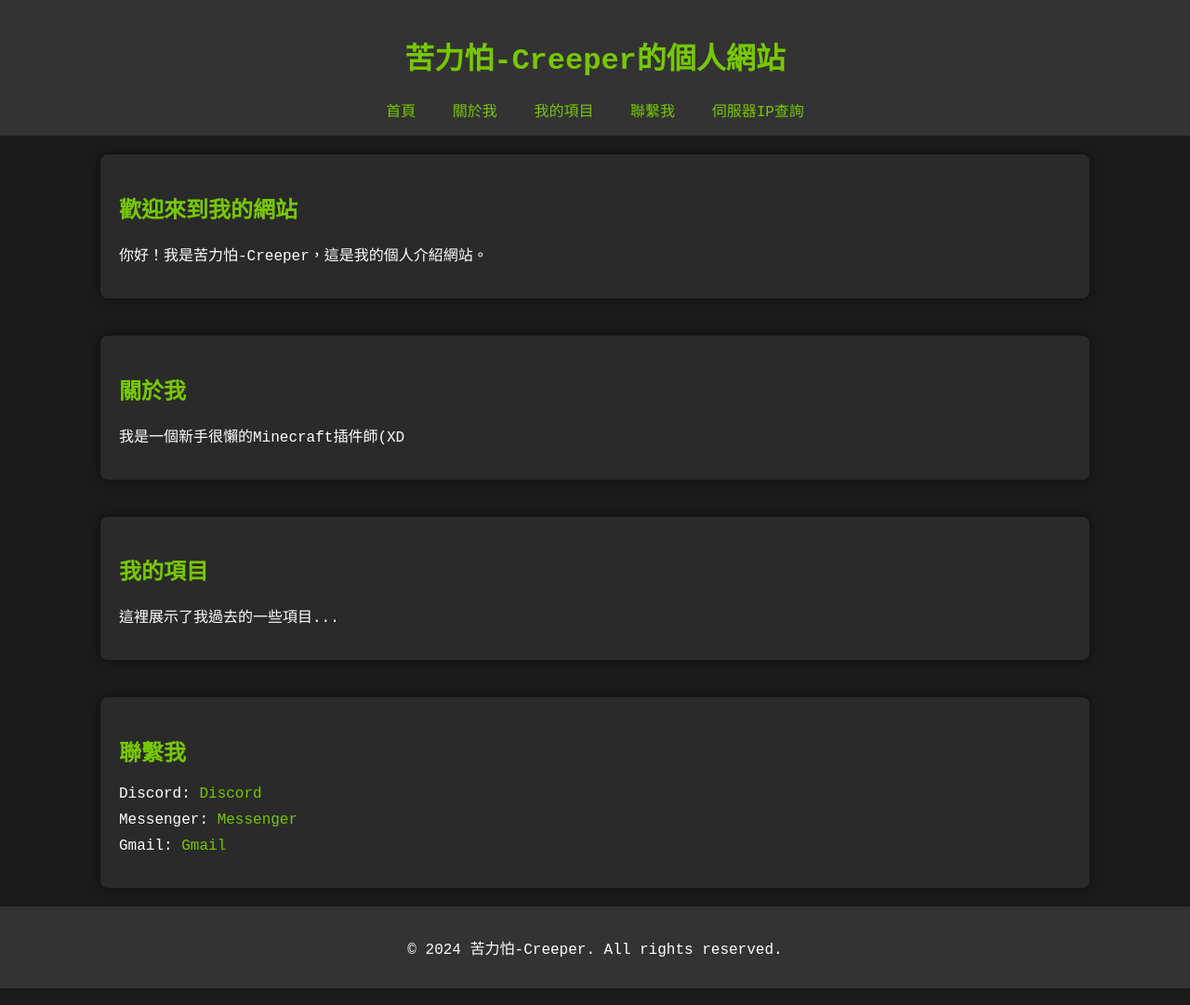
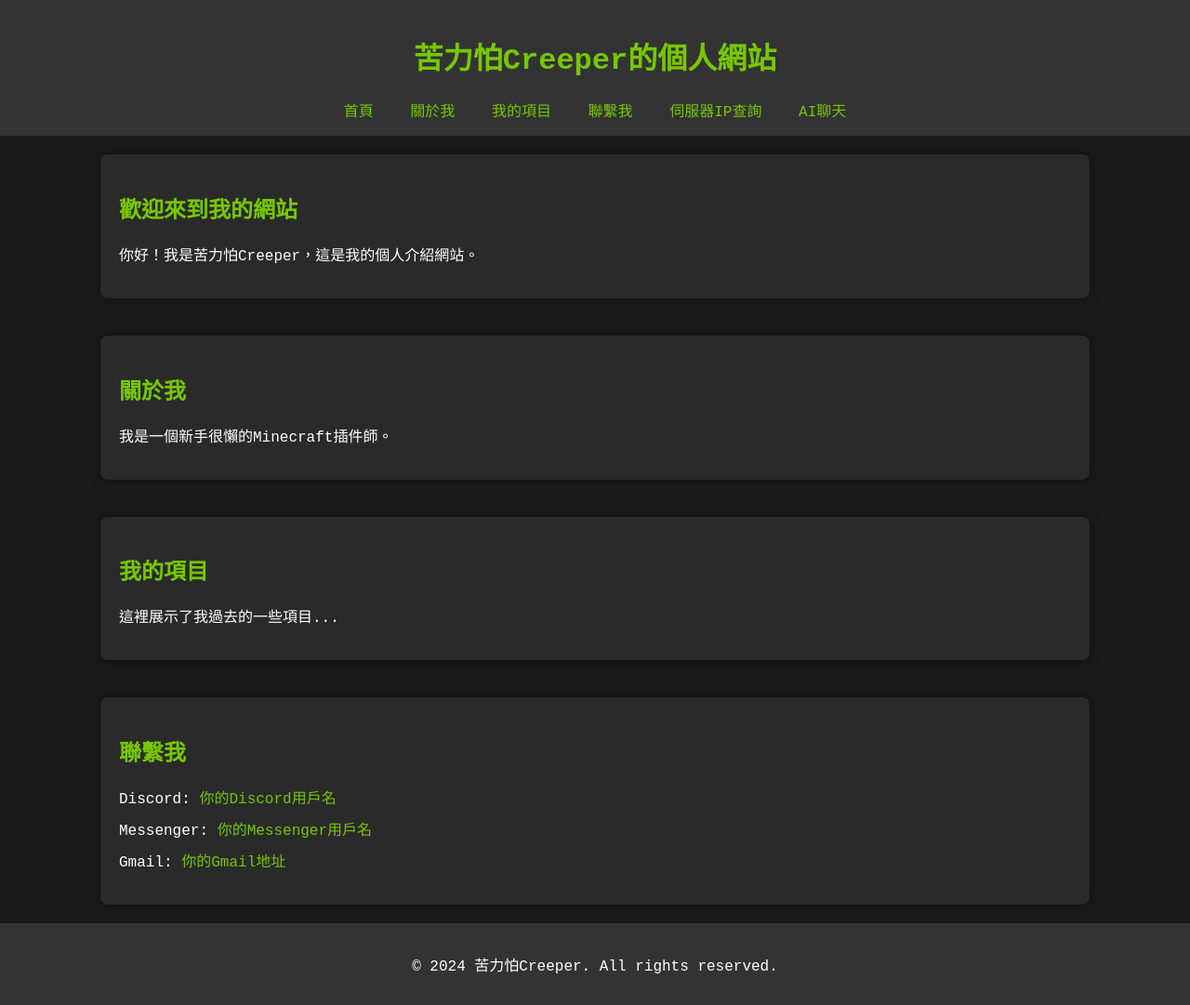
Before and after one commit to QWERTY202310/Creeper, a plain HTML site: page index.html in a window 1280 px wide. Shown: the whole page at 93% size. Drawn offline with Linux system fonts and the light colour scheme.

Commit message:
Update index.html

```diff
--- a/index.html
+++ b/index.html
@@ -3,7 +3,7 @@
 <head>
     <meta charset="UTF-8">
     <meta name="viewport" content="width=device-width, initial-scale=1.0">
-    <title>苦力怕-Creeper的個人網站</title>
+    <title>苦力怕Creeper的個人網站</title>
     <style>
         body {
             font-family: 'Courier New', Courier, monospace;
@@ -59,22 +59,23 @@
 </head>
 <body>
     <header>
-        <h1>苦力怕-Creeper的個人網站</h1>
+        <h1>苦力怕Creeper的個人網站</h1>
         <nav>
             <a href="#home">首頁</a>
             <a href="#about">關於我</a>
             <a href="#projects">我的項目</a>
             <a href="#contact">聯繫我</a>
             <a href="mcstatus.html">伺服器IP查詢</a>
+            <a href="ai.html">AI聊天</a>
         </nav>
     </header>
     <div id="home" class="content">
         <h2>歡迎來到我的網站</h2>
-        <p>你好！我是苦力怕-Creeper，這是我的個人介紹網站。</p>
+        <p>你好！我是苦力怕Creeper，這是我的個人介紹網站。</p>
     </div>
     <div id="about" class="content">
         <h2>關於我</h2>
-        <p>我是一個新手很懶的Minecraft插件師(XD</p>
+        <p>我是一個新手很懶的Minecraft插件師。</p>
     </div>
     <div id="projects" class="content">
         <h2>我的項目</h2>
@@ -83,13 +84,13 @@
     <div id="contact" class="content">
         <h2>聯繫我</h2>
         <ul class="contact-methods">
-            <li>Discord: <a href="https://discord.com/users/qwerty_2023._73778" target="_blank">Discord</a></li>
-            <li>Messenger: <a href="https://m.me/ryder.peng.1" target="_blank">Messenger</a></li>
-            <li>Gmail: <a href="mailto:pengyuzhen320@gmail.com">Gmail</a></li>
+            <li>Discord: <a href="https://discord.com/users/你的Discord用戶名" target="_blank">你的Discord用戶名</a></li>
+            <li>Messenger: <a href="https://m.me/你的Messenger用戶名" target="_blank">你的Messenger用戶名</a></li>
+            <li>Gmail: <a href="mailto:你的Gmail地址">你的Gmail地址</a></li>
         </ul>
     </div>
     <footer>
-        <p>© 2024 苦力怕-Creeper. All rights reserved.</p>
+        <p>© 2024 苦力怕Creeper. All rights reserved.</p>
     </footer>
 </body>
 </html>
```
